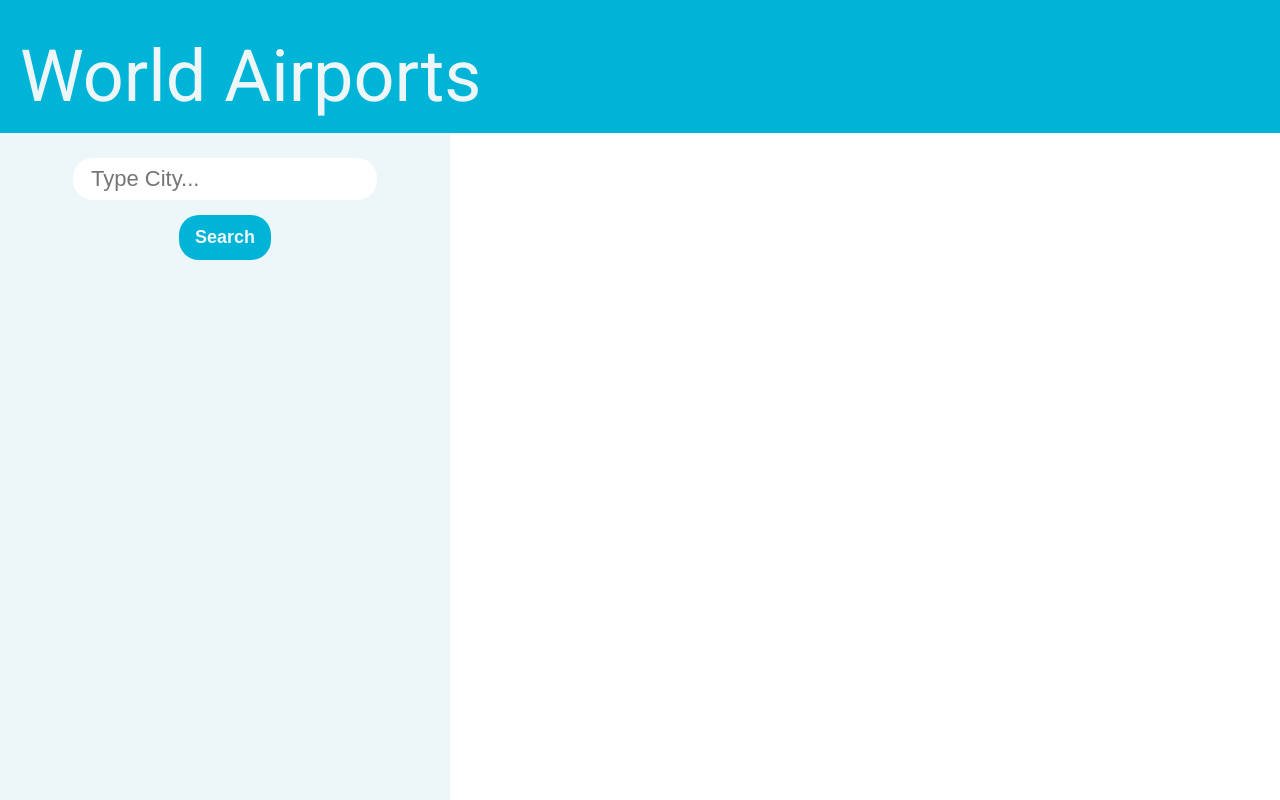
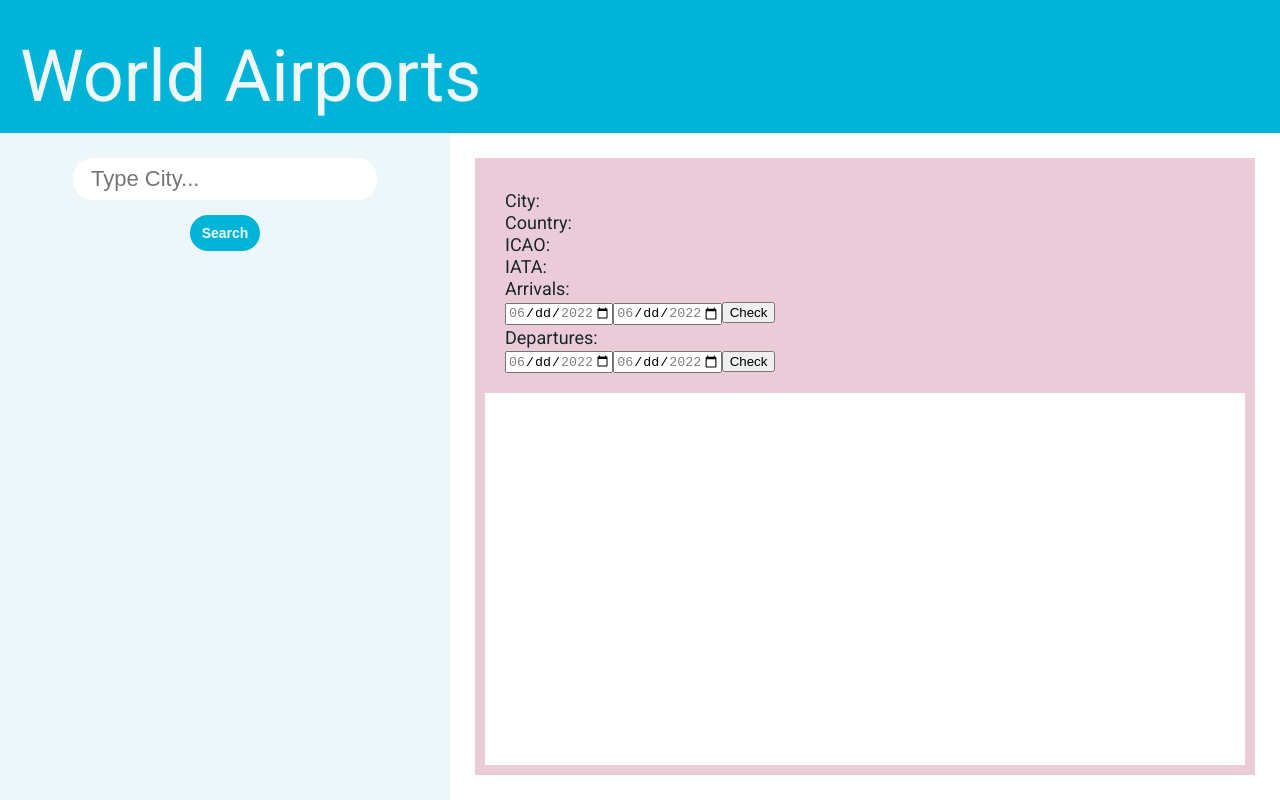
Before and after one commit to Rom4n25/flights, a React (Create React App) app: page / in a window 1280 px wide. Built offline with nearby package versions, Linux system fonts and the light colour scheme.

Commit message:
Add Departures function, add styles

```diff
--- a/src/components/AirportDetail.js
+++ b/src/components/AirportDetail.js
@@ -6,8 +6,27 @@ import { setFlightsList} from "../actions/index";
 
 const AirportDetail = () => {
     const airport = useSelector(state => state.airport);
+    const dispatch = useDispatch();
 
-    const dispatch = useDispatch();
+    const wrapperStyle = {
+        border: "10px solid #eccbd9",
+        overflow: "hidden"
+    }
+
+    const airportDetailStyle = {
+        display: "flex",
+        width: "905px",
+        flexDirection: "column",
+        gap: "4px",
+        padding: "20px",
+        fontSize: "18px",
+        backgroundColor: "#eccbd9",
+        color: "#182825"
+    }
+
+    const h1Style = {
+        fontSize: "28px"
+    }
 
     const maxDate = () => {
         const currentDate = new Date();
@@ -17,7 +36,17 @@ const AirportDetail = () => {
      return maxDate;
     }
 
-    const submitEffect = (e) => {
+    const minDate = () => {
+        const currentDate = new Date();
+        const monthAgoDateMs = (currentDate.getTime(currentDate)/1000)-2592000
+        const minDate = new Date(monthAgoDateMs*1000).toISOString().replace(/T.*/,'').split('-').join('-').toString();
+
+        console.log(minDate)
+
+     return minDate;
+    }
+
+    const submitEffect = (e,type) => {
         e.preventDefault();
         const beginDate = e.target[0].value;
         const endDate = e.target[1].value;
@@ -25,30 +54,41 @@ const AirportDetail = () => {
         const beginDateTimestamp = new Date(beginDate).getTime()/1000;
         const endDateTimestamp = new Date(endDate).getTime()/1000;
 
-        flightData().findFlights(airport.key,beginDateTimestamp,endDateTimestamp).then(
-            data => dispatch(setFlightsList(data)));
+        if(type==="arrivals"){
+            flightData().findArrivals(airport.key,beginDateTimestamp,endDateTimestamp).then(
+                data => dispatch(setFlightsList(data)));
+        }else if(type==="departures"){
+            flightData().findDepartures(airport.key,beginDateTimestamp,endDateTimestamp).then(
+                data => dispatch(setFlightsList(data)));
+        }
 
     }
 
-
-    if(airport.length===0){
-        return(
-            <>
-            </>
-        )
-
-    }
+    if(airport.length===0) <div></div>
 
     return (
-        <div>
-            <div>
-                {airport.key}
-                <form onSubmit={submitEffect}>
-                    <input type="date"></input>
-                    <input  type="date" max={maxDate()} ></input>
-                    <button>Check arrivals</button>
-                </form>
-            </div>
+        <div style={wrapperStyle}>
+                <div style={airportDetailStyle}>
+                    <h1 style={h1Style}>{airport.name}</h1>
+                    <p>City: {airport.city}</p>
+                    <p>Country: {airport.country}</p>
+                    <p>ICAO: {airport.icao}</p>
+                    <p>IATA: {airport.iata}</p>
+
+                    Arrivals:
+                    <form onSubmit={(e)=>{submitEffect(e,"arrivals")}}>
+                        <input type="date" min={minDate()} max={maxDate()}></input>
+                        <input type="date" min={minDate()} max={maxDate()}></input>
+                        <button>Check</button>
+                    </form>
+
+                    Departures:
+                    <form onSubmit={(e)=>{submitEffect(e,"departures")}}>
+                        <input type="date" min={minDate()} max={maxDate()}></input>
+                        <input type="date" min={minDate()} max={maxDate()}></input>
+                        <button>Check</button>
+                    </form>
+                </div>
             <FlightsTable/>
         </div>
     )
--- a/src/components/AirportsTable.js
+++ b/src/components/AirportsTable.js
@@ -6,10 +6,10 @@ const wrapperStyle = {
 }
 
 const tableStyle = {
-    width:"410px",
     textAlign:"left",
     fontSize: "18px",
 }
+
 
 const thStyle = {
     paddingBottom: "10px"
@@ -30,6 +30,7 @@ const AirportsTable = () =>{
     const dispatch = useDispatch();
 
     const clickEffect = (airport) =>{
+        console.log(airport)
         dispatch(setFlightsList([]))
         dispatch(setFlightDetail([]));
         dispatch(setAirport(airport));
--- a/src/components/Button.js
+++ b/src/components/Button.js
@@ -1,10 +1,10 @@
 const Button = ({text}) => {
 
     const style = {
-        padding: "12px 16px",
+        padding: "10px 12px",
         borderRadius: "20px",
         border: "none",
-        fontSize: "18px",
+        fontSize: "14px",
         fontWeight: "600",
         cursor: "pointer",
         backgroundColor:"#00b4d8",
--- a/src/components/FlightDetails.js
+++ b/src/components/FlightDetails.js
@@ -1,19 +1,35 @@
-import { useSelector } from "react-redux";
+const FlightDetails = ( {flight}) => {
 
-const FlightDetails = () => {
-const flightDetail = useSelector(state => state.flightDetail);
+    const convertTime = (time) => {
+        const date = (new Date(time*1000)).toUTCString();
+        return date
+    }
 
- if(flightDetail.length===0){
+    const tdStyle = {
+        padding: "5px 0px",
+        verticalAlign: "middle",
+        textAlign: "left"
+    }
+
+    const trStyle = {
+        borderBottom: "1px black solid",
+    }
+
+
+ if(flight.length===0){
      return (
          <></>
      )
  }
     return (
-        <div>
-            <h1>Details</h1>
-            <p>First seen: {flightDetail.firstSeen}</p>
-            <p>Last seen: {flightDetail.lastSeen}</p>
-        </div>
+        <tr style={trStyle}>
+            <td style={tdStyle}>{convertTime(flight.firstSeen)} </td>
+            <td style={tdStyle}>{convertTime(flight.lastSeen)} </td>
+            <td style={tdStyle}>{flight.estDepartureAirport} </td>
+            <td style={tdStyle}>{flight.callsign} </td>
+            <td style={tdStyle}>{flight.icao24} </td>
+        </tr>
+
     )
 }
 
--- a/src/components/FlightsTable.js
+++ b/src/components/FlightsTable.js
@@ -1,41 +1,50 @@
 import FlightDetails from "./FlightDetails";
-import { setFlightDetail } from "../actions/index";
-import { useSelector, useDispatch} from "react-redux";
+import { useSelector } from "react-redux";
 
+const wrapperStyle = {
+    padding: "20px",
+    overflowY: "scroll",
+    overflowX: "hidden",
+    height: "200px"
+}
+
+const tableStyle = {
+    width:"850px",
+    textAlign:"left",
+    fontSize: "18px",
+}
+
+const thStyle = {
+    paddingBottom: "10px"
+}
 
 const FlightsTable = () => {
-    const dispatch = useDispatch();
+
     let flightsList = useSelector(state => state.flightsList)
+    console.log(flightsList)
     if(flightsList.length===0){
         return <div></div>
     }
 
 
-    const clickEffect = (flight) => {
-        dispatch(setFlightDetail(flight));
-    }
-
     return (
-        <div>
-            <table>
+        <div style={wrapperStyle}>
+            <table style={tableStyle}>
                 <thead>
                     <tr>
-                        <th>Callsign</th>
-                        <th>Details</th>
+                        <th style={thStyle}>First seen</th>
+                        <th style={thStyle}>Last seen</th>
+                        <th style={thStyle}>Dep. airport</th>
+                        <th style={thStyle}>Callsign</th>
+                        <th style={thStyle}>ICAO 24</th>
                     </tr>
                 </thead>
                 <tbody>
-                {flightsList.map(flight =>
-                    <tr key={flight.callsign+flight.lastSeen}><td>{flight.callsign}</td><td><button onClick={()=>clickEffect(flight)}>Show</button></td></tr>
-                )}
+                    {flightsList.map(flight =>
+                        <FlightDetails flight={flight}/>
+                    )}
                 </tbody>
             </table>
-
-
-            <ul>
-
-            </ul>
-            <FlightDetails/>
         </div>
     )
 }
--- a/src/components/Main.js
+++ b/src/components/Main.js
@@ -5,8 +5,9 @@ const Main = () => {
     const mainStyle = {
         display:"flex",
         backgroundColor: "white",
-        flex: "1"
-
+        flex: "1",
+        padding: "25px",
+        overflow: "hidden"
     }
 
     return (
--- a/src/services/flightData.js
+++ b/src/services/flightData.js
@@ -8,14 +8,22 @@ const flightData = () => {
         return response;
     }
 
-    async function findFlights(airport,beginDate,endDate){
+    async function findArrivals(airport,beginDate,endDate){
 
         let response = await fetch("https://opensky-network.org/api/flights/arrival?airport="+airport+"&begin="+beginDate+"&end="+endDate);
             response = await response.json();
         return response;
     }
 
-    return{findAirports,findFlights}
+
+    async function findDepartures(airport,beginDate,endDate){
+
+        let response = await fetch("https://opensky-network.org/api/flights/departure?airport="+airport+"&begin="+beginDate+"&end="+endDate);
+            response = await response.json();
+        return response;
+    }
+
+    return{findAirports,findArrivals, findDepartures}
 }
 
 export default flightData
```
